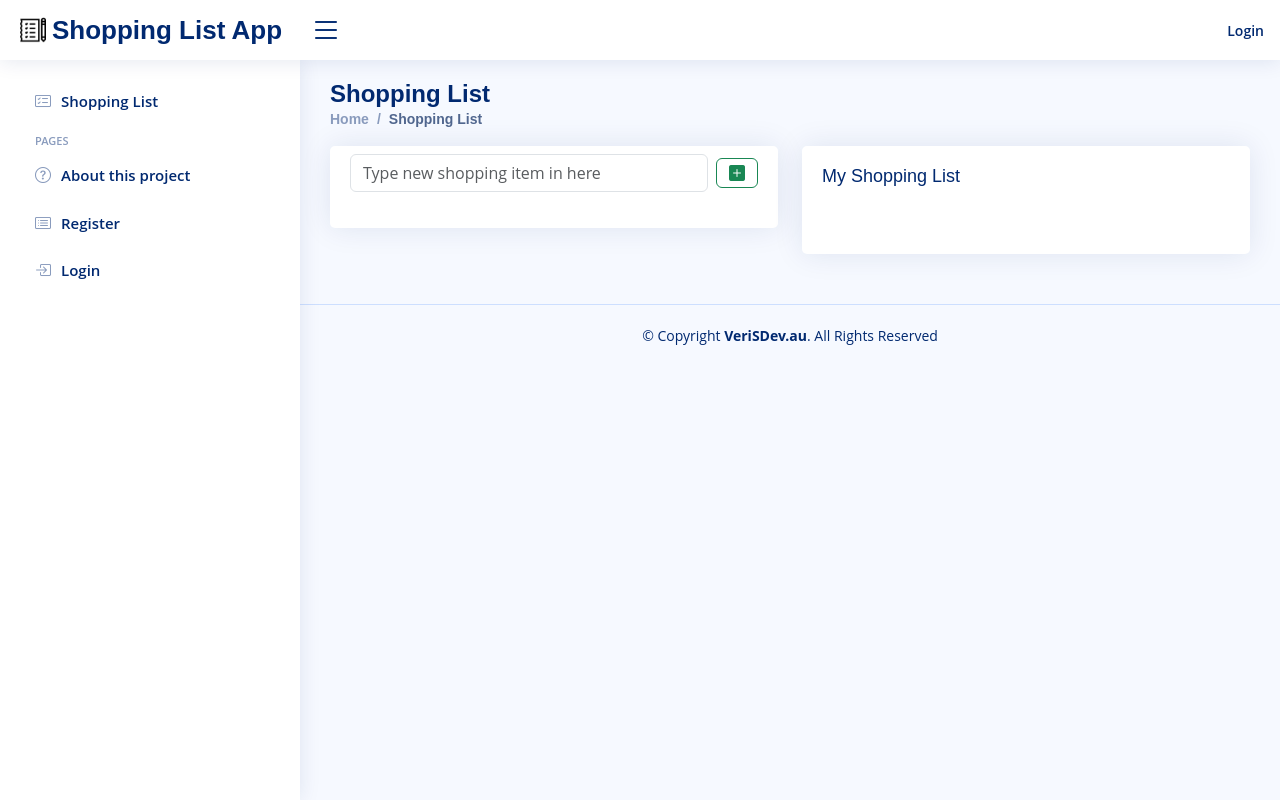
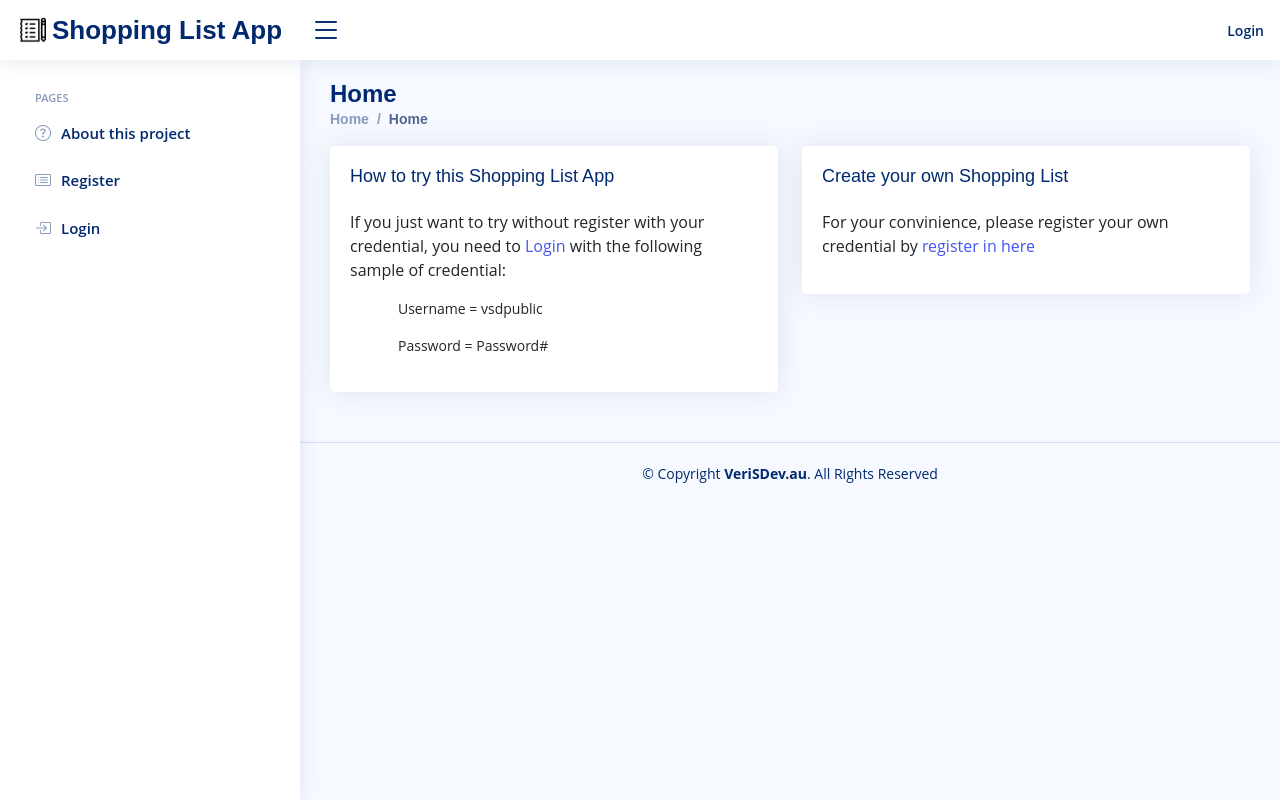
Before and after one commit to VeriSDev-au/DjangoHtmx, a Django app: page / in a window 1280 px wide. Run offline with Django 4.2, Linux system fonts and the light colour scheme; some libraries are stand-ins or nearby versions.

Commit message:
Split home and shoppinglist

```diff
--- a/shoppingitems/static/css/style.css
+++ b/shoppingitems/static/css/style.css
@@ -11,6 +11,7 @@
 Body
 Original Bg: #f6f9ff
 Yellow   Bg: #e7f3be
+
 
 
 --------------------------------------------------------------*/
--- /dev/null
+++ b/shoppingitems/templates/home.html
@@ -0,0 +1,47 @@
+{% extends "base.html" %}
+{% block content %}
+<main id="main" class="main">
+
+    <!-- Breadcrumb -->
+    <div class="pagetitle">
+        <h1>Home</h1>
+        <nav>
+        <ol class="breadcrumb">
+            <li class="breadcrumb-item"><a href="/">Home</a></li>
+            <li class="breadcrumb-item active">Home</li>
+        </ol>
+        </nav>
+    </div>
+    <!-- End Breadcrumb -->
+
+    <section class="section">
+        <div class="row">
+          <div class="col-lg-6">
+
+            <div class="card">
+              <div class="card-body">
+                <h5 class="card-title">How to try this Shopping List App</h5>
+                <p>If you just want to try without register with your credential, you need to <a href="{% url 'vsd-login' %}">Login</a> with the following sample of credential:</p>
+                <p class="mx-5"><small>Username = vsdpublic</small></p>
+                <p class="mx-5"><small>Password = Password#</small></p>
+
+              </div>
+            </div>
+
+          </div>
+
+          <div class="col-lg-6">
+
+            <div class="card">
+              <div class="card-body">
+                <h5 class="card-title">Create your own Shopping List</h5>
+                <p>For your convinience, please register your own credential by <a href="{% url 'vsd-register' %}">register in here</a></p>
+              </div>
+            </div>
+
+          </div>
+        </div>
+      </section>
+
+</main>
+{% endblock content %}
--- a/shoppingitems/templates/navigation/base_sidebar.html
+++ b/shoppingitems/templates/navigation/base_sidebar.html
@@ -2,12 +2,14 @@
 
     <ul class="sidebar-nav" id="sidebar-nav">
 
-        <li class="nav-item">
-        <a class="nav-link collapsed" href="/">
-            <i class="bi bi-card-checklist"></i>
-            <span>Shopping List</span>
-        </a>
-        </li><!-- End Dashboard Nav -->
+        {% if user.is_authenticated %}
+            <li class="nav-item">
+            <a class="nav-link collapsed" href="{% url 'vsd-shoppinglist' %}">
+                <i class="bi bi-card-checklist"></i>
+                <span>Shopping List</span>
+            </a>
+            </li><!-- End Dashboard Nav -->
+        {% endif %}
 
         <li class="nav-heading">Pages</li>
 
--- a/shoppingitems/urls.py
+++ b/shoppingitems/urls.py
@@ -3,7 +3,8 @@ from shoppingitems import views
 from users import views as user_views
 
 urlpatterns = [
-    path("", views.ShoppingListView.as_view(), name="vsd-home"),
+    path("", views.IndexView.as_view(), name="vsd-home"),
+    path("shoppinglist/", views.ShoppingListView.as_view(), name="vsd-shoppinglist"),
     path("about/", views.AboutView.as_view(), name="vsd-about"),
     path("register/", user_views.register, name="vsd-register"),
 ]
--- a/shoppingitems/views.py
+++ b/shoppingitems/views.py
@@ -6,8 +6,7 @@ from shoppingitems.utils import get_max_order
 
 
 class IndexView(TemplateView):
-    template_name = "shopping.html"
-
+    template_name = "home.html"
 
 class AboutView(TemplateView):
     template_name = "about.html"
```
Also changed, not shown: requirements.txt (added, +25 -0 lines), README.md, 1 other file.
